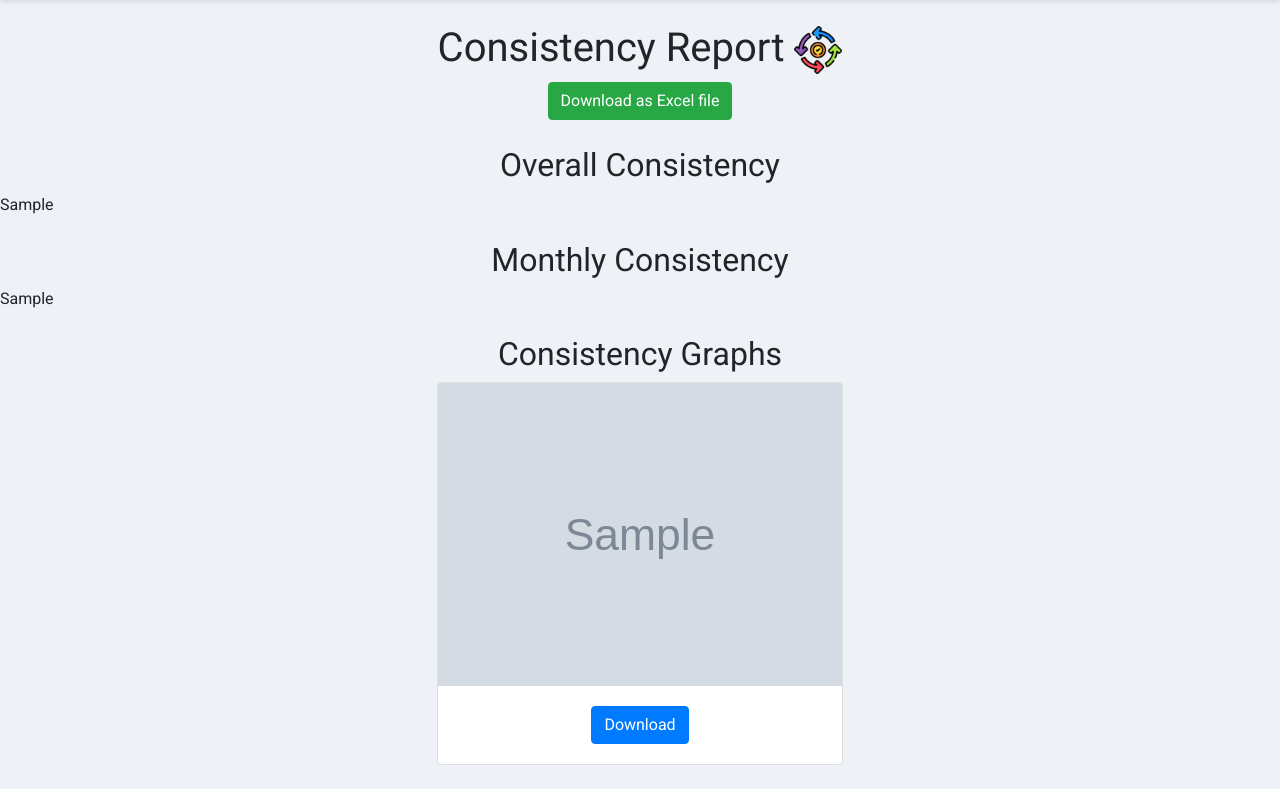
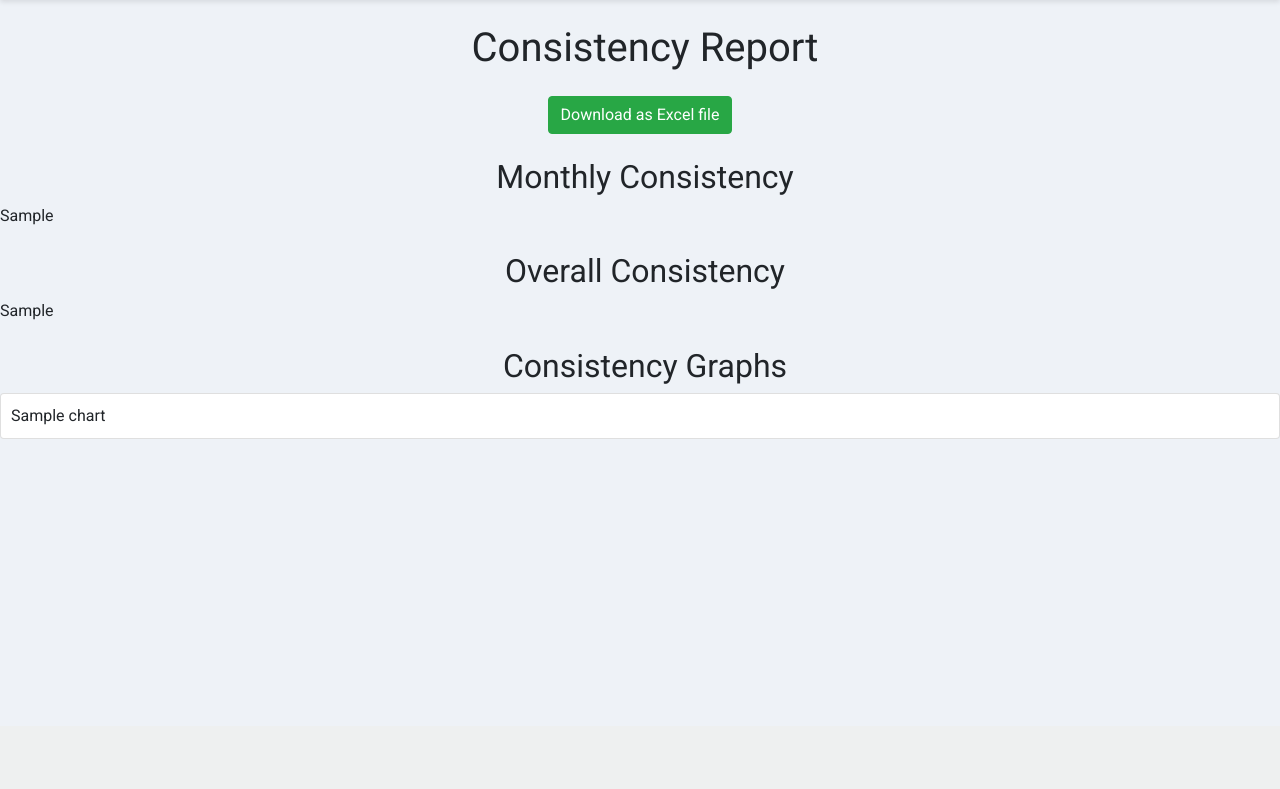
Before and after one commit to FIT-Dev-Team/lbec-flaskdata, a Flask app: template templates/consistency.html in a window 1280 px wide. Shown: the part 74-863 px from the top of the page. After the commit the page ends 513 px from the top, so only its background shows below. Run offline with Flask 3, Linux system fonts and the light colour scheme; the template is opened without the code that fills it: most values are stand-ins (such as "Sample title", 1, 10 or a date in 2020); grey boxes marked "Sample" are stand-in pictures; parts of the project's set-up code (start-up, migrations or seed data) failed here and were passed over; some libraries are stand-ins or nearby versions.

Commit message:
added charts generation, updated requirements & logger

```diff
--- a/app.py
+++ b/app.py
@@ -470,6 +470,7 @@ def process_dcon():
 
             overall_dcon_after=DCON(engine=engine,company_name=company_name, start_date='2024-07-01', end_date=end_date, grouping='overall')
             monthly_dcon_after=DCON(engine=engine,company_name=company_name, start_date='2024-07-01' ,end_date=end_date, grouping='monthly')
+            logger.info("Calculated overall and monthly dcon after jun 2024")
            # change date format for after jun
             # concat both monthly dfs
             month = pd.concat([month_dcon_jun, monthly_dcon_after], axis=0)
@@ -493,11 +494,11 @@ def process_dcon():
             overall_2['CONSISTENCY'] = (overall_2['COMP_SHIFTS'] / (overall_2['TOTAL_SHIFTS'] - overall_2['CLOSED_SHIFTS'])).round(2)
             overall_2 = overall_2[['COMPANY_NAME','KICHEN_NAME','CONSISTENCY','TOTAL_SHIFTS','CLOSED_SHIFTS','COMP_SHIFTS','START_DATE','END_DATE']]
 
-        print(plot_graph(month))
-        # # Convert dataframes to HTML
-        # month_table = month_dcon.to_html(classes='table table-striped table-bordered table-hover', index=False)
-        # overall_table = overall_dcon.to_html(classes='table table-striped table-bordered table-hover', index=True)
-        # # Example: Assuming `month` and `overall` are the dataframes you want to save
+        # Generate charts from the `month` DataFrame
+        charts = plot_graph(month)
+        logger.info("Plotted graphs")
+
+        # Store the Excel file for download
         temp_dir = tempfile.gettempdir()
         file_path = os.path.join(temp_dir, f"{company_name}_dcon_data.xlsx")
 
@@ -505,15 +506,18 @@ def process_dcon():
             month.to_excel(writer, sheet_name='Monthly Data', index=False)
             overall_2.to_excel(writer, sheet_name='Overall Data', index=True)
 
-        # Add the download link to the HTML response
+        # Convert dataframes to HTML for the tables
         month_table = month.to_html(classes='table table-striped table-bordered table-hover', index=False)
         overall_table = overall_2.to_html(classes='table table-striped table-bordered table-hover', index=True)
 
-        return render_template('consistency.html',
-                               month_table=month_table,
-                               overall_table=overall_table,
-                               #image_paths=image_paths,
-                               download_link=f"/download_excel/{os.path.basename(file_path)}")
+        # Render the HTML template with charts and data tables
+        return render_template(
+            'consistency.html',
+            month_table=month_table,
+            overall_table=overall_table,
+            charts_html=charts,
+            download_link=f"/download_excel/{os.path.basename(file_path)}"
+        )
 
     except Exception as e:
         logger.error(f"An error occurred: {str(e)}")
--- a/requirements.txt
+++ b/requirements.txt
@@ -1,7 +1,9 @@
 blinker==1.7.0
 click==8.1.7
+configparser==7.1.0
 contourpy==1.2.1
 cycler==0.12.1
+et-xmlfile==1.1.0
 Flask==3.0.3
 Flask-Scss==0.5
 Flask-SQLAlchemy==3.1.1
@@ -15,9 +17,11 @@ MarkupSafe==2.1.5
 matplotlib==3.8.4
 mysql-connector-python==8.3.0
 numpy==1.26.4
+openpyxl==3.1.5
 packaging==24.0
 pandas==2.2.2
 pillow==10.3.0
+plotly==5.24.0
 pyparsing==3.1.2
 pyScss==1.4.0
 python-dateutil==2.9.0.post0
@@ -27,6 +31,7 @@ secure==0.3.0
 setuptools==68.2.2
 six==1.16.0
 SQLAlchemy==2.0.29
+tenacity==9.0.0
 typing_extensions==4.11.0
 tzdata==2024.1
 Werkzeug==3.0.2
--- a/static/style.css
+++ b/static/style.css
@@ -82,3 +82,36 @@ footer {
 .table-responsive {
     overflow-x: auto;
 }
+/* Ensure full-width layout and responsive table and chart spacing */
+.container-fluid {
+    width: 100%;
+    padding: 0;
+    margin: 0;
+}
+
+.table-responsive {
+    margin: 0 auto;
+    width: 100%;
+}
+
+.card {
+    width: 100%;  /* Ensure cards take full width */
+    margin-bottom: 20px;  /* Add some space between cards */
+}
+
+.card-body {
+    padding: 10px;  /* Ensure proper spacing within the card body */
+}
+
+.col-md-12 {
+    padding: 0;  /* Remove padding between chart columns */
+}
+
+.row {
+    margin-left: 0;
+    margin-right: 0;
+}
+
+h1, h2 {
+    margin-left: 10px;  /* Slightly offset the titles for alignment */
+}
--- a/templates/consistency.html
+++ b/templates/consistency.html
@@ -1,42 +1,46 @@
 {% extends "base.html" %}
+
+{% set show_container = false %} <!-- Disable container to allow full-width layout -->
 
 {% block title %}Consistency Report{% endblock %}
 
-{% set show_container = false %}
+{% block content %}
+<div class="container-fluid" style="padding: 0; margin: 0;">  <!-- Full width with no padding -->
+    <h1 class="text-center my-4">Consistency Report</h1>
 
-{% block content %}
-<div>
-    <h1 class="text-center my-4">Consistency Report <img src="/static/consistency.png" width="48" height="48" </h1>
-    <center><a href="{{ download_link }}" download class="btn btn-success">Download as Excel file</a></center>
-    <!-- Overall Table -->
+    <div class="text-center mb-4">
+        <a href="{{ download_link }}" download class="btn btn-success">Download as Excel file</a>
+    </div>
+
+    <!-- Monthly Consistency Table -->
     {% if month_table %}
+        <h2 class="text-center">Monthly Consistency</h2>
+        <div class="table-responsive mb-4">
+            {{ month_table|safe }}
+        </div>
+    {% else %}
+        <p class="text-center">No monthly consistency data available.</p>
+    {% endif %}
+
+    <!-- Overall Consistency Table -->
+    {% if overall_table %}
         <h2 class="text-center">Overall Consistency</h2>
         <div class="table-responsive mb-4">
             {{ overall_table|safe }}
         </div>
     {% else %}
-        <p class="text-center">No monthly consistency data available.</p>
+        <p class="text-center">No overall consistency data available.</p>
     {% endif %}
 
-    <!-- Monthly Consistency Table -->
-    {% if overall_table %}
-        <h2 class="text-center">Monthly Consistency</h2>
-        <div class="table-responsive mb-4">
-            {{ month_table|safe }}
-        </div>
-    {% else %}
-        <p class="text-center">No overall consistency data available.</p>
-    {% endif %}
     <!-- Consistency Graphs -->
-    {% if image_paths %}
+    {% if charts_html %}
         <h2 class="text-center">Consistency Graphs</h2>
-        <div class="row justify-content-center">
-            {% for img in image_paths %}
-                <div class="col-md-4 col-sm-6">
-                    <div class="card mb-4">
-                        <img src="{{ url_for('static', filename=img) }}" class="card-img-top" alt="Consistency Graph">
-                        <div class="card-body text-center">
-                            <a href="{{ url_for('static', filename=img) }}" download class="btn btn-primary">Download</a>
+        <div class="row">
+            {% for chart in charts_html %}
+                <div class="col-md-12 mb-4">  <!-- Full-width charts -->
+                    <div class="card">
+                        <div class="card-body" style="padding: 10px;">
+                            {{ chart|safe }}
                         </div>
                     </div>
                 </div>
```
Also changed, not shown: graph.py (+16 -23 lines).
